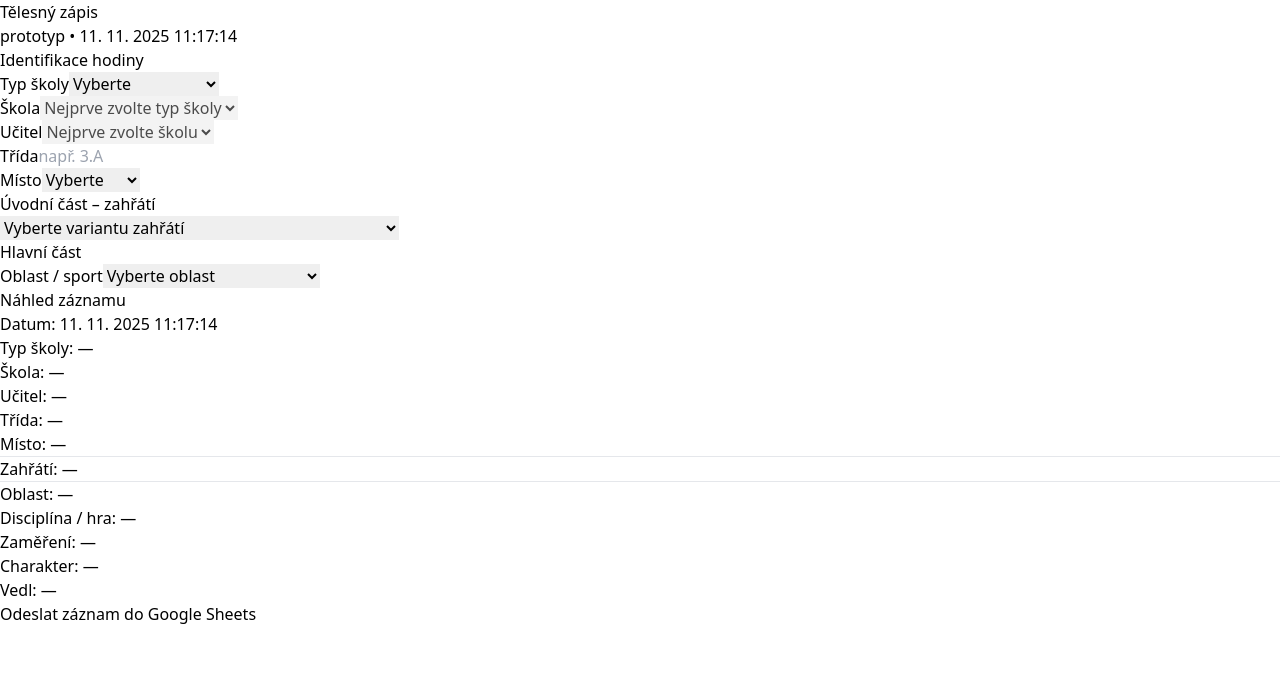
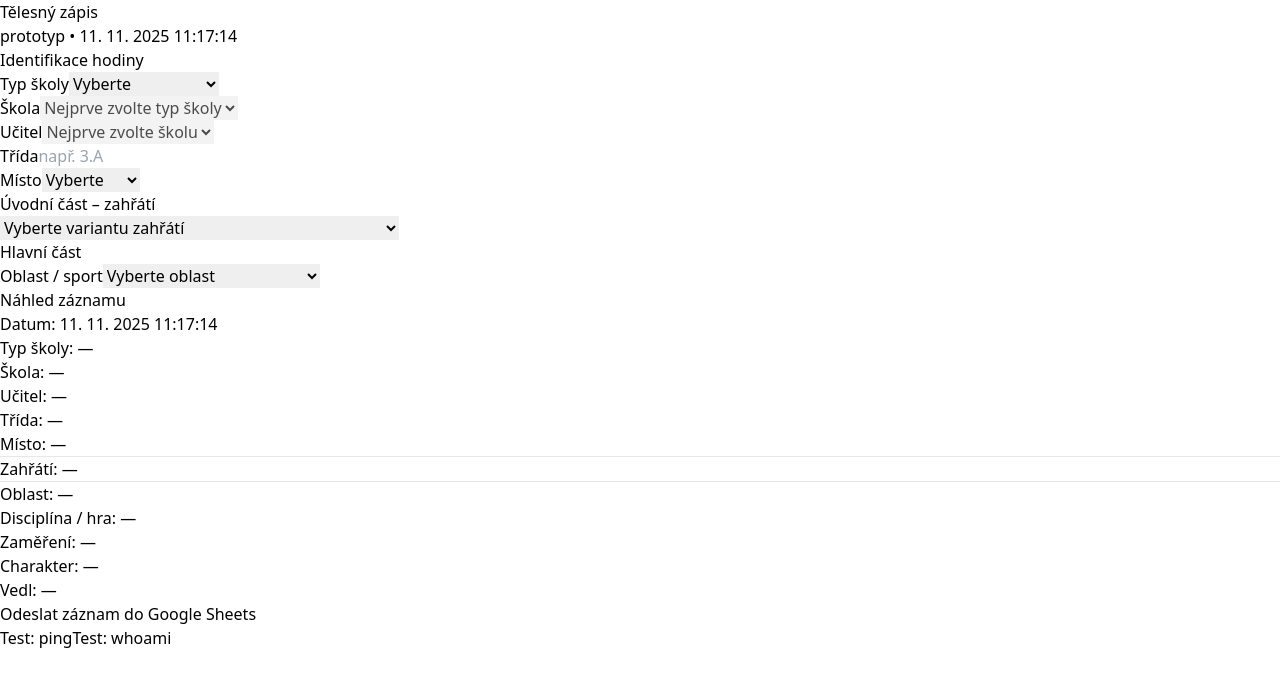
Before and after one commit to MusalekM/Appka, a React (Vite) app: page / in a window 1280 px wide. Shown: the top 686 px of the page. Built offline with nearby package versions, Linux system fonts and the light colour scheme.

Commit message:
Update App.tsx

```diff
--- a/src/App.tsx
+++ b/src/App.tsx
@@ -1,12 +1,12 @@
 import { useMemo, useState } from "react";
 
 /* ========================================================================
-   TĚLESNÝ ZÁPIS — KOMPLETNÍ PROTOTYP
+   TĚLESNÝ ZÁPIS — PROTOTYP (with fixed Apps Script POST)
    ======================================================================== */
 
-/** === Your Apps Script Web App URL (Deploy → Web app → /exec) === */
-const WEB_APP_URL =
-  "https://script.google.com/macros/s/AKfycbxR2yrJ30j6wUYg1uCL0Pd524U-yNj29rBe6G-8WqRfh_Hi5gJq9unfcgkhfj4kMU1r/exec";
+/** === CONFIG: your Apps Script Web App URL === */
+const APPS_SCRIPT_URL =
+  "https://script.google.com/macros/s/AKfycbxkGwelTvzfJNaojdrPmkm_PhzaqhoBi3rzKxyKfM5moDp_2jgu7K31rq7RSOCbUEjv/exec";
 
 /* ===================== ZÁKLADNÍ DATOVÉ TYPY A POMOCNÉ LABELY ===================== */
 
@@ -43,7 +43,7 @@ const SCHOOL_TYPE_LABEL: Record<"tandem5" | "tandem2" | "notandem", string> = {
   notandem: "Bez tandemu",
 };
 
-// 6 charakterů činnosti
+// 6 charakterů činnosti (dle české terminologie)
 const CHARACTERS = [
   { value: "nacvik",            label: "Nácvik" },
   { value: "prupravna_hra",     label: "Průpravná hra" },
@@ -54,7 +54,7 @@ const CHARACTERS = [
 ];
 const CHARACTER_LABEL = Object.fromEntries(CHARACTERS.map(c => [c.value, c.label])) as Record<string,string>;
 
-// Zahřátí
+// Zahřátí (tvé varianty)
 const WARMUPS = [
   "řízené zahřátí hra",
   "řízené zahřátí rozcvičení bez pomůcek",
@@ -67,7 +67,6 @@ const WARMUPS = [
 
 /* ===================== HLAVNÍ ČÁST — OBLASTI, DISCIPLÍNY, ZAMĚŘENÍ ===================== */
 
-// --- SPORTOVNÍ HRY ---
 const GAMES = [
   "vybijena","hazena","basketbal","volejbal","fotbal","prehazovana","florbal","frisbee","kinball","tchoukball","netball",
   "ringtenis","nohejbal","rugby_tag","pálkované_hry","korfbal"
@@ -200,17 +199,11 @@ const GAME_CONTENT: Record<Game, { value: string; label: string }[]> = {
   ],
 };
 
-// --- ATLETIKA ---
 const ATHLETICS = ["beh","skoky","hody","koordinace"] as const;
 type Athletics = typeof ATHLETICS[number];
-
 const ATHLETICS_LABEL: Record<Athletics,string> = {
-  beh: "Běhy",
-  skoky: "Skoky",
-  hody: "Hody a vrhy",
-  koordinace: "Koordinace",
+  beh: "Běhy", skoky: "Skoky", hody: "Hody a vrhy", koordinace: "Koordinace",
 };
-
 const ATHLETICS_CONTENT: Record<Athletics, { value: string; label: string }[]> = {
   beh: [
     { value: "beh_obecne", label: "Běh (obecně)" },
@@ -239,10 +232,8 @@ const ATHLETICS_CONTENT: Record<Athletics, { value: string; label: string }[]> =
   ],
 };
 
-// --- GYMNASTIKA ---
 const GYM = ["zakladni_gym","akrobacie","rovnovaha","lezeni_splh","posilovani_kompenzace"] as const;
 type Gym = typeof GYM[number];
-
 const GYM_LABEL: Record<Gym,string> = {
   zakladni_gym: "Základní gymnastika",
   akrobacie: "Akrobacie",
@@ -250,7 +241,6 @@ const GYM_LABEL: Record<Gym,string> = {
   lezeni_splh: "Lezení / šplh",
   posilovani_kompenzace: "Posilování a kompenzace",
 };
-
 const GYM_CONTENT: Record<Gym, { value: string; label: string }[]> = {
   zakladni_gym: [
     { value: "kotoul_vpred_vzad", label: "Kotoul vpřed/vzad" },
@@ -277,10 +267,8 @@ const GYM_CONTENT: Record<Gym, { value: string; label: string }[]> = {
   ],
 };
 
-// --- ÚPOLY ---
 const UPOLY = ["bezpecne_pady","uchopy_chvaty","pretahy_pretlaky","obranna_postaveni","kooperace_sila"] as const;
 type Upoly = typeof UPOLY[number];
-
 const UPOLY_LABEL: Record<Upoly,string> = {
   bezpecne_pady: "Bezpečné pády",
   uchopy_chvaty: "Úchopy a chvaty",
@@ -288,7 +276,6 @@ const UPOLY_LABEL: Record<Upoly,string> = {
   obranna_postaveni: "Obranné postavení",
   kooperace_sila: "Kooperační hry na sílu",
 };
-
 const UPOLY_CONTENT: Record<Upoly, { value: string; label: string }[]> = {
   bezpecne_pady: [
     { value: "pad_vpred", label: "Pád vpřed" },
@@ -323,8 +310,6 @@ export default function App() {
   const [classId,    setClassId]      = useState("");
   const [place,      setPlace]        = useState<"tělocvična"|"hřiště"|"venku"|"jiné"|"">("");
   const [placeOther, setPlaceOther]   = useState("");
-
-  /* --- Úvodní část --- */
   const [warmup, setWarmup] = useState("");
 
   /* --- Hlavní část --- */
@@ -381,13 +366,13 @@ export default function App() {
     if (discipline === "other") return [];
     switch (area) {
       case "sportovni_hry":
-        return GAME_CONTENT[discipline as any] ?? [];
+        return GAME_CONTENT[discipline as Game] ?? [];
       case "atletika":
-        return ATHLETICS_CONTENT[discipline as any] ?? [];
+        return ATHLETICS_CONTENT[discipline as Athletics] ?? [];
       case "gymnastika":
-        return GYM_CONTENT[discipline as any] ?? [];
+        return GYM_CONTENT[discipline as Gym] ?? [];
       case "upoly":
-        return UPOLY_CONTENT[discipline as any] ?? [];
+        return UPOLY_CONTENT[discipline as Upoly] ?? [];
       default:
         return [];
     }
@@ -440,10 +425,10 @@ export default function App() {
     if (!a || !d) return "";
     if (d === "other") return dOther || "(jiná disciplína – prázdná)";
     switch (a) {
-      case "sportovni_hry": return GAME_LABEL[d as any] ?? d;
-      case "atletika":      return ATHLETICS_LABEL[d as any] ?? d;
-      case "gymnastika":    return GYM_LABEL[d as any] ?? d;
-      case "upoly":         return UPOLY_LABEL[d as any] ?? d;
+      case "sportovni_hry": return GAME_LABEL[d as Game] ?? d;
+      case "atletika":      return ATHLETICS_LABEL[d as Athletics] ?? d;
+      case "gymnastika":    return GYM_LABEL[d as Gym] ?? d;
+      case "upoly":         return UPOLY_LABEL[d as Upoly] ?? d;
       default: return d;
     }
   };
@@ -452,10 +437,10 @@ export default function App() {
     if (!a || !d || !f) return "";
     if (f === "other") return fOther || "(jiná činnost – prázdná)";
     const list =
-      a === "sportovni_hry" ? GAME_CONTENT[d as any] :
-      a === "atletika"      ? ATHLETICS_CONTENT[d as any] :
-      a === "gymnastika"    ? GYM_CONTENT[d as any] :
-      a === "upoly"         ? UPOLY_CONTENT[d as any] : [];
+      a === "sportovni_hry" ? GAME_CONTENT[d as Game] :
+      a === "atletika"      ? ATHLETICS_CONTENT[d as Athletics] :
+      a === "gymnastika"    ? GYM_CONTENT[d as Gym] :
+      a === "upoly"         ? UPOLY_CONTENT[d as Upoly] : [];
     return list.find(x => x.value === f)?.label ?? f;
   };
 
@@ -634,6 +619,7 @@ export default function App() {
                    "Disciplína / hra"}
                 </label>
 
+                {/* Pokud je zvolena jiná oblast, rovnou „jinou disciplínu“ (pole) */}
                 {area === "other" ? (
                   <input
                     className="w-full border rounded p-2"
@@ -710,7 +696,7 @@ export default function App() {
             {((area === "other" && discOther.trim() && focusOther.trim()) ||
               (area !== "other" && ((discipline === "other" && discOther.trim()) || (discipline && (focus === "other" ? focusOther.trim() : focus))))) && (
               <>
-                <label className="block text sm font-medium mt-4 mb-1">Charakter činnosti</label>
+                <label className="block text-sm font-medium mt-4 mb-1">Charakter činnosti</label>
                 <select
                   className="w-full border rounded p-2"
                   value={character}
@@ -774,11 +760,12 @@ export default function App() {
             <p><span className="font-medium">Charakter:</span> {character ? CHARACTER_LABEL[character] : "—"}</p>
             <p><span className="font-medium">Vedl:</span> {leader || (isLeaderLockedToTeacher ? "ucitel" : "—")}</p>
           </div>
+
+          {/* ====== SUBMIT BUTTON (fixed fetch) ====== */}
           <button
             className="mt-4 w-full md:w-auto px-4 py-2 rounded bg-green-600 text-white hover:bg-green-700 disabled:bg-gray-300"
             disabled={!canSubmit}
             onClick={async () => {
-              console.log("Kliknuto – odesílám data…");
               const payload = {
                 schoolType,
                 schoolId,
@@ -797,22 +784,47 @@ export default function App() {
               };
 
               try {
-                const response = await fetch(WEB_APP_URL, {
+                // IMPORTANT: send as application/x-www-form-urlencoded with "data=<json>"
+                const body = "data=" + encodeURIComponent(JSON.stringify(payload));
+
+                await fetch(APPS_SCRIPT_URL, {
                   method: "POST",
-                  headers: { "Content-Type": "application/x-www-form-urlencoded" },
-                  body: "data=" + encodeURIComponent(JSON.stringify(payload)),
+                  mode: "no-cors", // opaque is fine; Apps Script will still receive the body
+                  headers: {
+                    "Content-Type": "application/x-www-form-urlencoded;charset=UTF-8",
+                  },
+                  body,
                 });
 
-                console.log("Fetch dokončen", response);
                 alert("✅ Záznam byl odeslán do Google Sheets!");
               } catch (error) {
-                console.error("Chyba při fetch:", error);
+                console.error("Chyba při odesílání:", error);
                 alert("❌ Nepodařilo se odeslat data. Zkontrolujte připojení nebo Google Script.");
               }
             }}
           >
             Odeslat záznam do Google Sheets
           </button>
+
+          {/* Optional diagnostic buttons */}
+          <div className="mt-3 flex gap-2 text-xs">
+            <a
+              className="underline text-blue-600"
+              href={`${APPS_SCRIPT_URL}?ping=1`}
+              target="_blank" rel="noreferrer"
+              title="Zapíše testovací řádek do Data"
+            >
+              Test: ping
+            </a>
+            <a
+              className="underline text-blue-600"
+              href={`${APPS_SCRIPT_URL}?whoami=1`}
+              target="_blank" rel="noreferrer"
+              title="Ukáže, do jakého souboru se bude zapisovat"
+            >
+              Test: whoami
+            </a>
+          </div>
         </aside>
       </main>
     </div>
```
